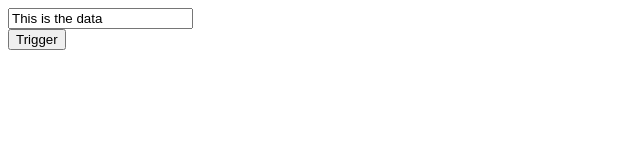
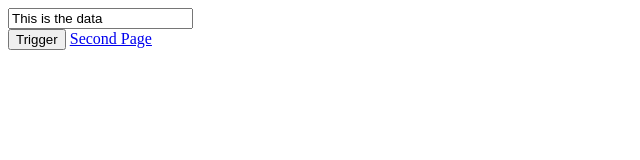
Before and after one commit to abdullahriaz95/barcodescannertesting, a plain HTML site: page index.html in a window 1280 px wide. Shown: the whole page, without its empty margins (0-640 px from the left). Drawn offline with Linux system fonts and the light colour scheme.

Commit message:
Update index.html

```diff
--- a/index.html
+++ b/index.html
@@ -9,6 +9,7 @@
     <input type="text" id="scanner" />
 </div>
 <button onclick="triggerScanner()">Trigger</button>
+<a href="https://github.com/abdullahriaz95/barcodescannertesting/edit/master/index2.html">Second Page</a>
 
 <script src="./ScannerJS.js"></script>
 
```
